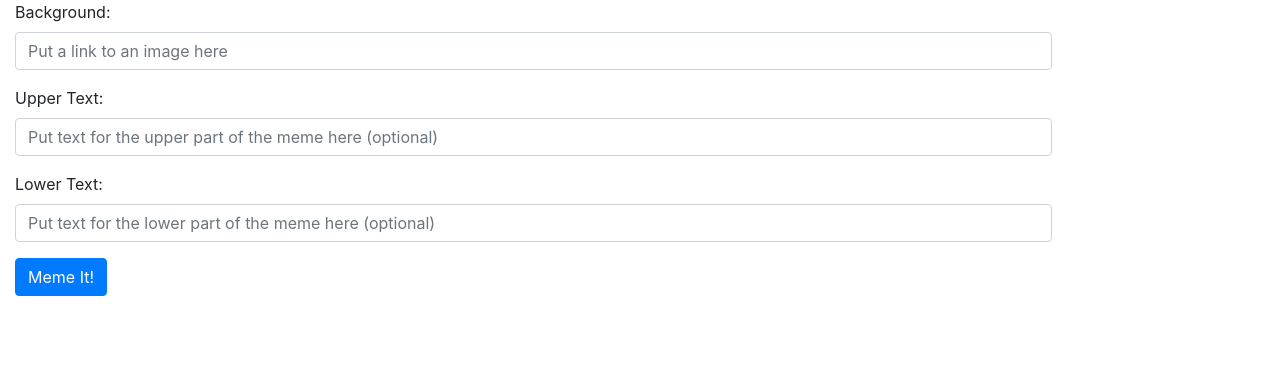
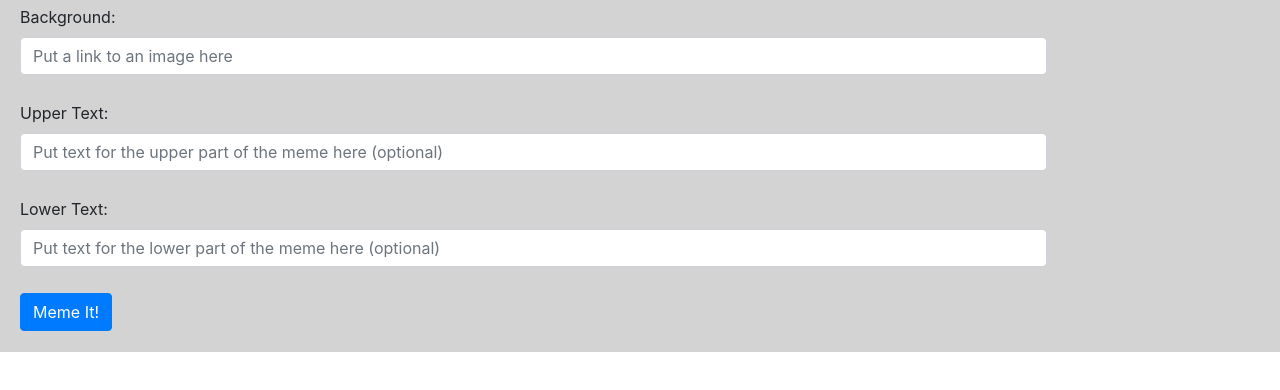
Before and after one commit to tketron/meme_generator, a plain HTML site: page index.html in a window 1280 px wide. Drawn offline with nearby package versions, Linux system fonts and the light colour scheme; the site is published under a folder, as on GitHub Pages, so addresses that start at the root find nothing.

Commit message:
reverted to relative paths without forward slashes

```diff
--- a/index.html
+++ b/index.html
@@ -5,9 +5,9 @@
     <meta charset="UTF-8">
     <meta name="viewport" content="width=device-width, initial-scale=1.0">
     <meta http-equiv="X-UA-Compatible" content="ie=edge">
-    <link rel="stylesheet" href="//stackpath.bootstrapcdn.com/bootstrap/4.1.0/css/bootstrap.min.css" integrity="sha384-9gVQ4dYFwwWSjIDZnLEWnxCjeSWFphJiwGPXr1jddIhOegiu1FwO5qRGvFXOdJZ4"
+    <link rel="stylesheet" href="https://stackpath.bootstrapcdn.com/bootstrap/4.1.0/css/bootstrap.min.css" integrity="sha384-9gVQ4dYFwwWSjIDZnLEWnxCjeSWFphJiwGPXr1jddIhOegiu1FwO5qRGvFXOdJZ4"
         crossorigin="anonymous">
-    <link rel="stylesheet" href="/style.css">
+    <link rel="stylesheet" href="style.css">
     <title>MemeIt</title>
 </head>
 
@@ -46,7 +46,7 @@
     <section class="row" id="memes">
     </section>
 
-    <script type="text/javascript" src="/main.js"></script>
+    <script type="text/javascript" src="main.js"></script>
 </body>
 
 </html>
```
